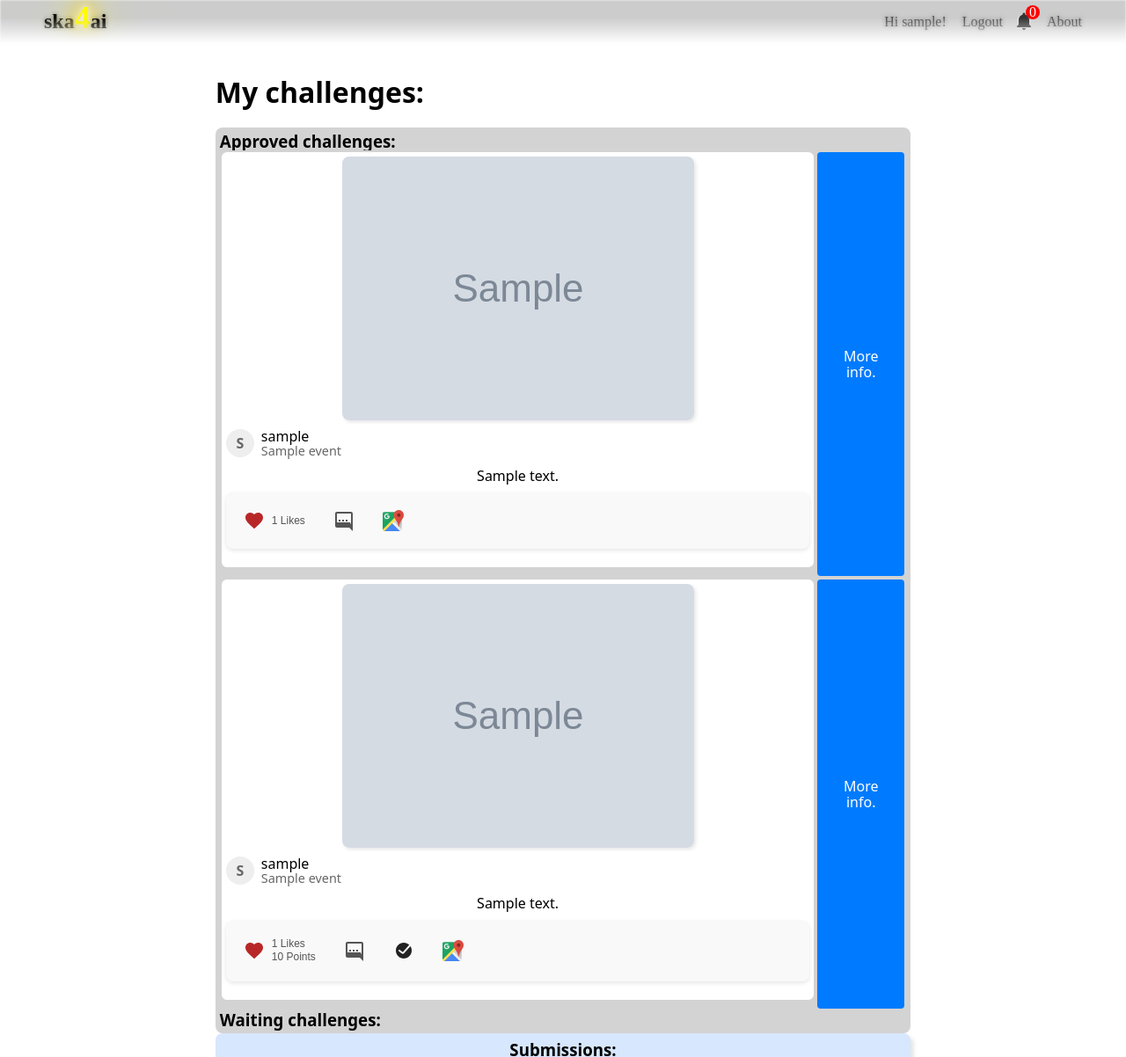
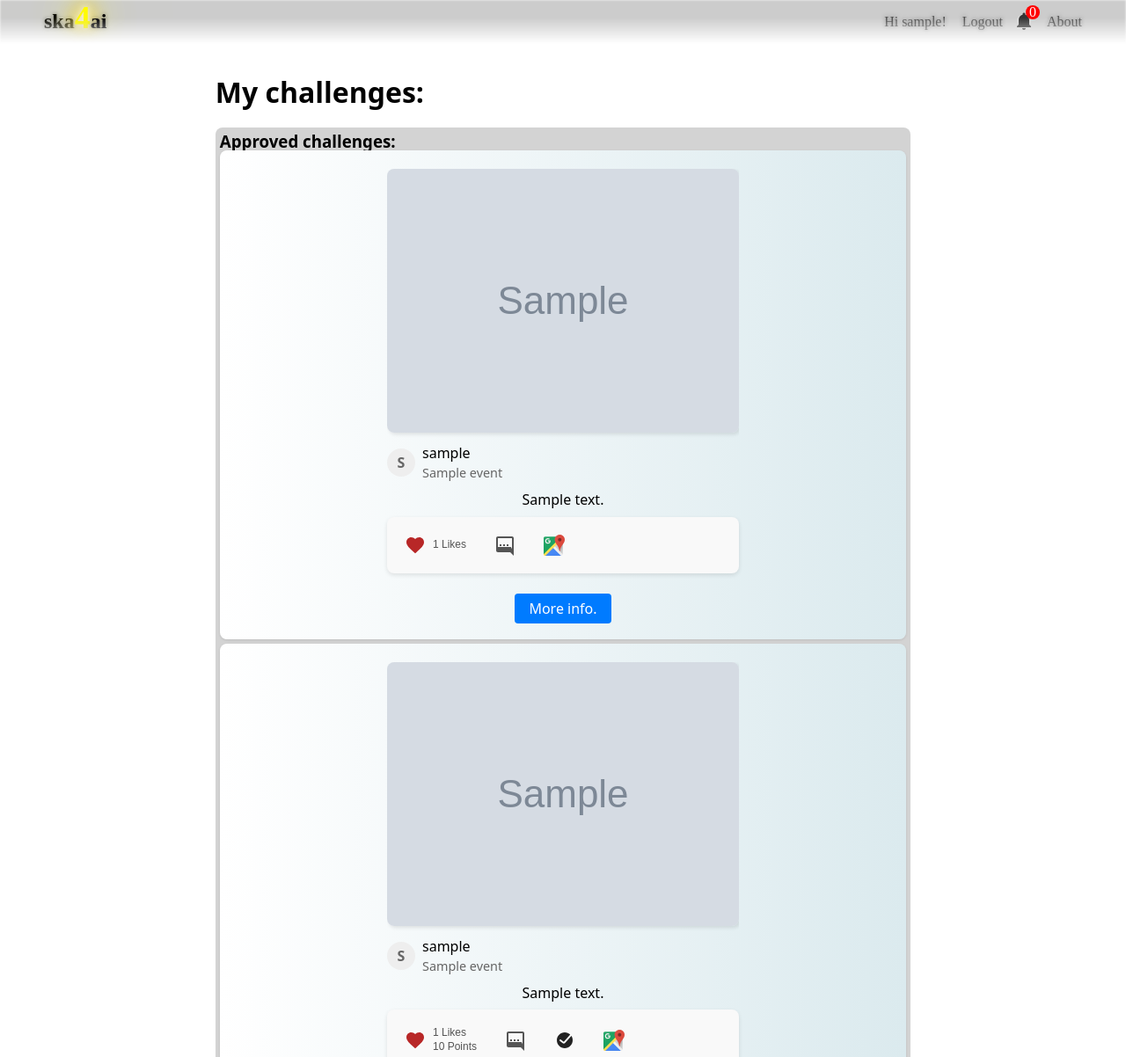
Before and after one commit to rimogardino/ska4ai, a Django app: page /accounts/myprofile/ in a window 1280 px wide. Shown: the top 1202 px of the page at 88% size. Run offline with Django 4.2, Linux system fonts and the light colour scheme; a user stored in the database is signed in; tables that the repository leaves empty hold one stand-in row (values such as "Sample post"); grey boxes marked "Sample" are stand-in pictures; parts of the project's set-up code (start-up, migrations or seed data) failed here and were passed over; some libraries are stand-ins or nearby versions.

Commit message:
Improve my profile view just a bit

```diff
--- a/accounts/templates/accounts/myprofile.html
+++ b/accounts/templates/accounts/myprofile.html
@@ -12,8 +12,8 @@
             <h3>Approved challenges:</h3>
             {% for challenge in all_challenges %}
                 {% if challenge.approved %}
-                    <div class="list-view-wrapper">
-                        <div class="list-view-challenge-container" id="list-view-challenge-{{challenge.id}}"
+                    <div class="list-view-wrapper submission-container">
+                        <div class="" id="list-view-challenge-{{challenge.id}}"
                         hx-trigger="intersect once click delay:0.1s"
                         hx-get="{% url 'challenges:challenge_simple_info' challenge_type=challenge.challenge_type challenge_id=challenge.id  %}"
                         hx-swap="innerHTML"
@@ -33,8 +33,8 @@
             <h3>Waiting challenges:</h3>
             {% for challenge in all_challenges %}
                 {% if not challenge.approved %}
-                    <div class="list-view-wrapper bordered-rounded-container">
-                        <div class="list-view-challenge-container" id="list-view-challenge-{{challenge.id}}"
+                    <div class="list-view-wrapper submission-container">
+                        <div class="" id="list-view-challenge-{{challenge.id}}"
                         hx-trigger="intersect once click delay:0.1s"
                         hx-get="{% url 'challenges:challenge_simple_info' challenge_type=challenge.challenge_type challenge_id=challenge.id  %}"
                         hx-swap="innerHTML"
@@ -62,6 +62,7 @@
             <ul>
             {% for submission in submissions %}
                 {% if submission.approved %}
+                    <div class="submission-container">
                         {% include 'submissions/submission_simple_info.html' with submission=submission %}
                         <button class="blue-button" type="submit"
                             onclick="location.href='{% url 'submissions:submission_detail' submission.id %}}'">
@@ -75,6 +76,7 @@
             <h3>Waiting submissions:</h3>
             {% for submission in submissions %}
                 {% if not submission.approved %}
+                    <div class="submission-container">
                         {% include 'submissions/submission_simple_info.html' with submission=submission %}
                         <button class="blue-button" type="submit"
                             onclick="location.href='{% url 'submissions:submission_detail' submission.id %}}'">
```
Lines whose indentation alone changed are shown as unchanged.
